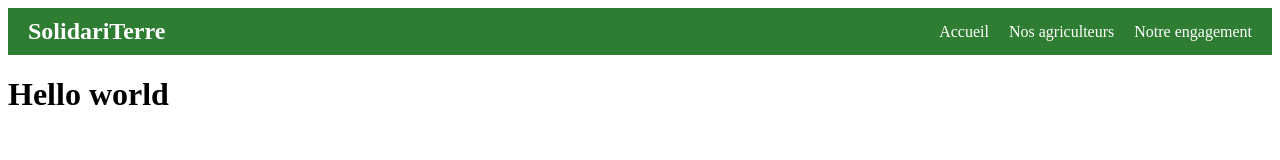
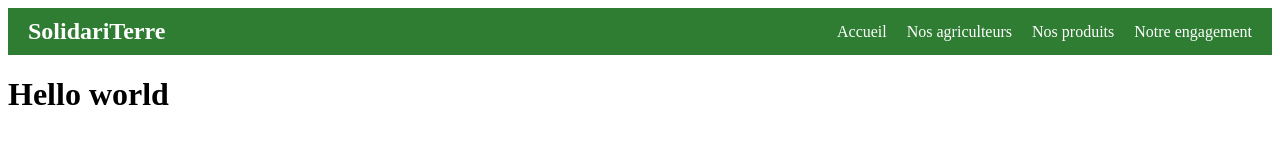
Before and after one commit to YassineDeplanque/solidariterre, a React (Create React App) app: page / in a window 1280 px wide. Shown: the top 160 px of the page. Built offline with nearby package versions, Linux system fonts and the light colour scheme.

Commit message:
navbar again

```diff
--- a/src/components/Navbar.jsx
+++ b/src/components/Navbar.jsx
@@ -70,6 +70,8 @@ export default function Navbar() {
           </a>
           <a href="/about" style={styles.link}>
             Nos agriculteurs
+          </a><a href="/about" style={styles.link}>
+            Nos produits
           </a>
           <a href="/contact" style={styles.link}>
             Notre engagement
```
